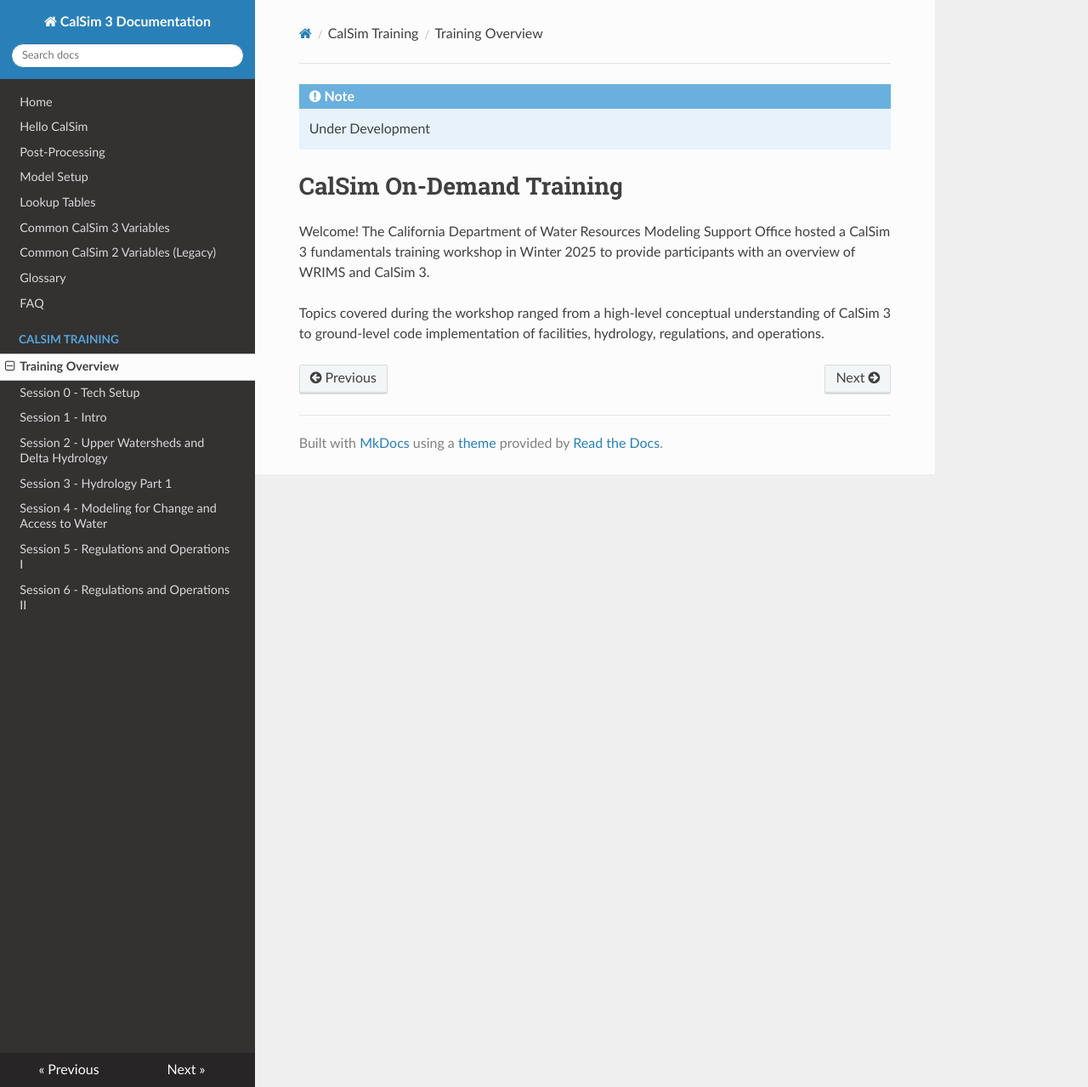
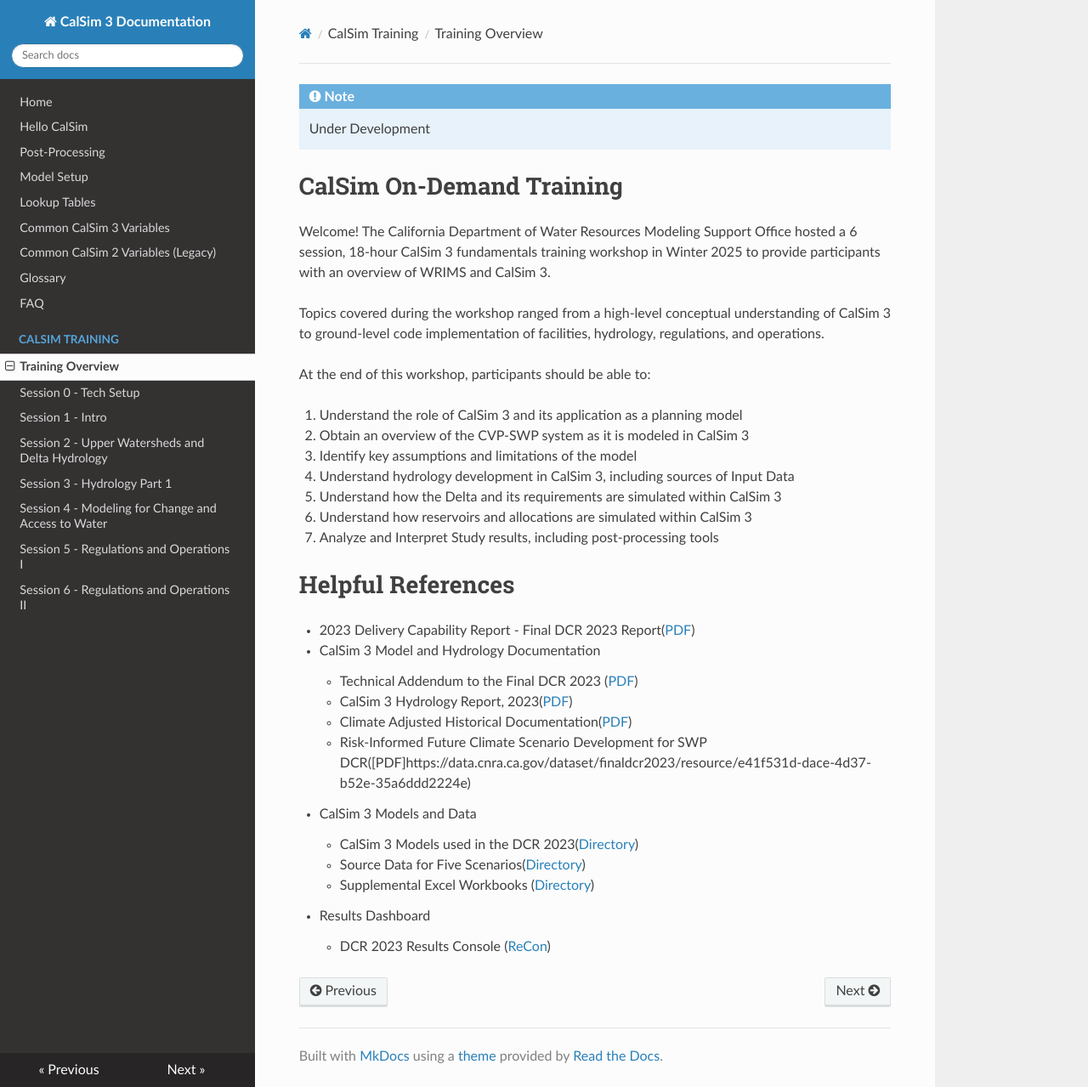
Before and after one commit to CentralValleyModeling/centralvalleymodeling.github.io, an MkDocs documentation site: the page built from docs/calsim-training/training-overview.md, in a window 1280 px wide and 1279 px high. Shown: the whole window at 85% size. Built offline with MkDocs 1.6.1, drawn with Linux system fonts in a browser that asks for light colours; nearby versions of some CDN libraries.

Commit message:
Add some more info in the workshop overview page

```diff
--- a/docs/calsim-training/training-overview.md
+++ b/docs/calsim-training/training-overview.md
@@ -2,6 +2,41 @@
     Under Development
 
 # CalSim On-Demand Training
-Welcome! The California Department of Water Resources Modeling Support Office hosted a CalSim 3 fundamentals training workshop in Winter 2025 to provide participants with an overview of WRIMS and CalSim 3.
+Welcome! The California Department of Water Resources Modeling Support Office hosted a 6 session, 18-hour CalSim 3 fundamentals training workshop in Winter 2025 to provide participants with an overview of WRIMS and CalSim 3.
 
 Topics covered during the workshop ranged from a high-level conceptual understanding of CalSim 3 to ground-level code implementation of facilities, hydrology, regulations, and operations.
+
+At the end of this workshop, participants should be able to:
+
+1. Understand the role of CalSim 3 and its application as a planning model
+2. Obtain an overview of the CVP-SWP system as it is modeled in CalSim 3
+3. Identify key assumptions and limitations of the model
+4. Understand hydrology development in CalSim 3, including sources of Input Data
+5. Understand how the Delta and its requirements are simulated within CalSim 3
+6. Understand how reservoirs and allocations are simulated within CalSim 3
+7. Analyze and Interpret Study results, including post-processing tools
+
+# Helpful References
+* 2023 Delivery Capability Report - Final DCR 2023 Report([PDF](https://data.cnra.ca.gov/dataset/finaldcr2023/resource/92356681-957a-48ee-97c4-529d25b9dbb2))
+
+* CalSim 3 Model and Hydrology Documentation
+
+    * Technical Addendum to the Final DCR 2023 ([PDF](https://data.cnra.ca.gov/dataset/finaldcr2023/resource/0dd1f896-59c7-4d25-8f90-b2f4211379c5))
+
+    * CalSim 3 Hydrology Report, 2023([PDF](https://data.cnra.ca.gov/dataset/finaldcr2023/resource/6ba59600-d562-44da-a267-a6a50dff3f0d))
+
+    * Climate Adjusted Historical Documentation([PDF](https://data.cnra.ca.gov/dataset/finaldcr2023/resource/02429384-40a5-4167-9bd1-588ca5e213a4))
+
+    * Risk-Informed Future Climate Scenario Development for SWP DCR([PDF]https://data.cnra.ca.gov/dataset/finaldcr2023/resource/e41f531d-dace-4d37-b52e-35a6ddd2224e)
+
+* CalSim 3 Models and Data
+
+    * CalSim 3 Models used in the DCR 2023([Directory](https://data.cnra.ca.gov/dataset/final-dcr-2023-calsim3-modelsels))
+
+    * Source Data for Five Scenarios([Directory](https://cadwr.app.box.com/s/ep3cdnagtb0gydioasndxqsbcclw41x7))
+
+    * Supplemental Excel Workbooks ([Directory](https://data.cnra.ca.gov/dataset/dcr-2023-supplemental-excel-files))
+
+* Results Dashboard
+
+    * DCR 2023 Results Console ([ReCon](https://cs3-recon.azurewebsites.net/))
```
